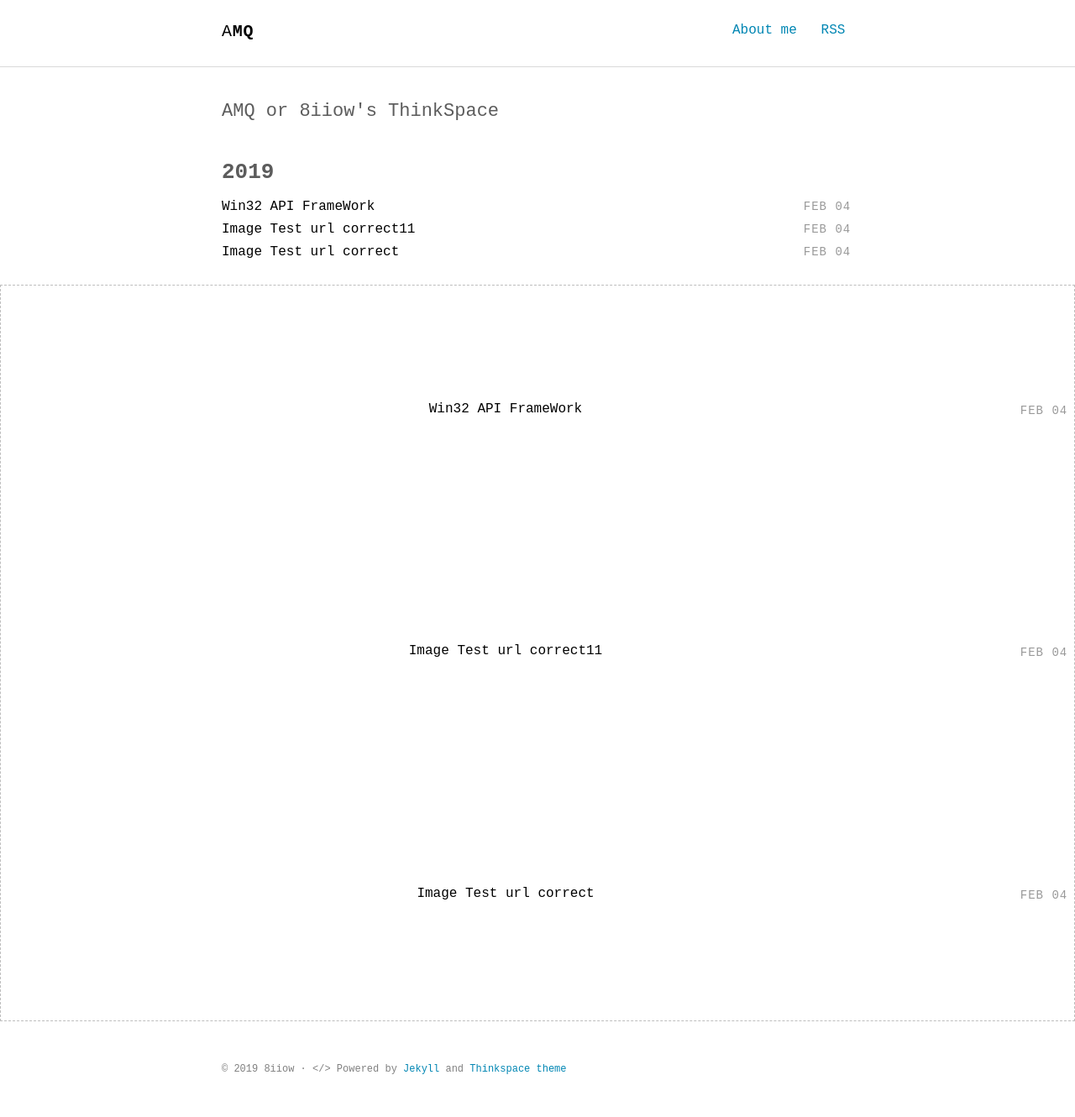
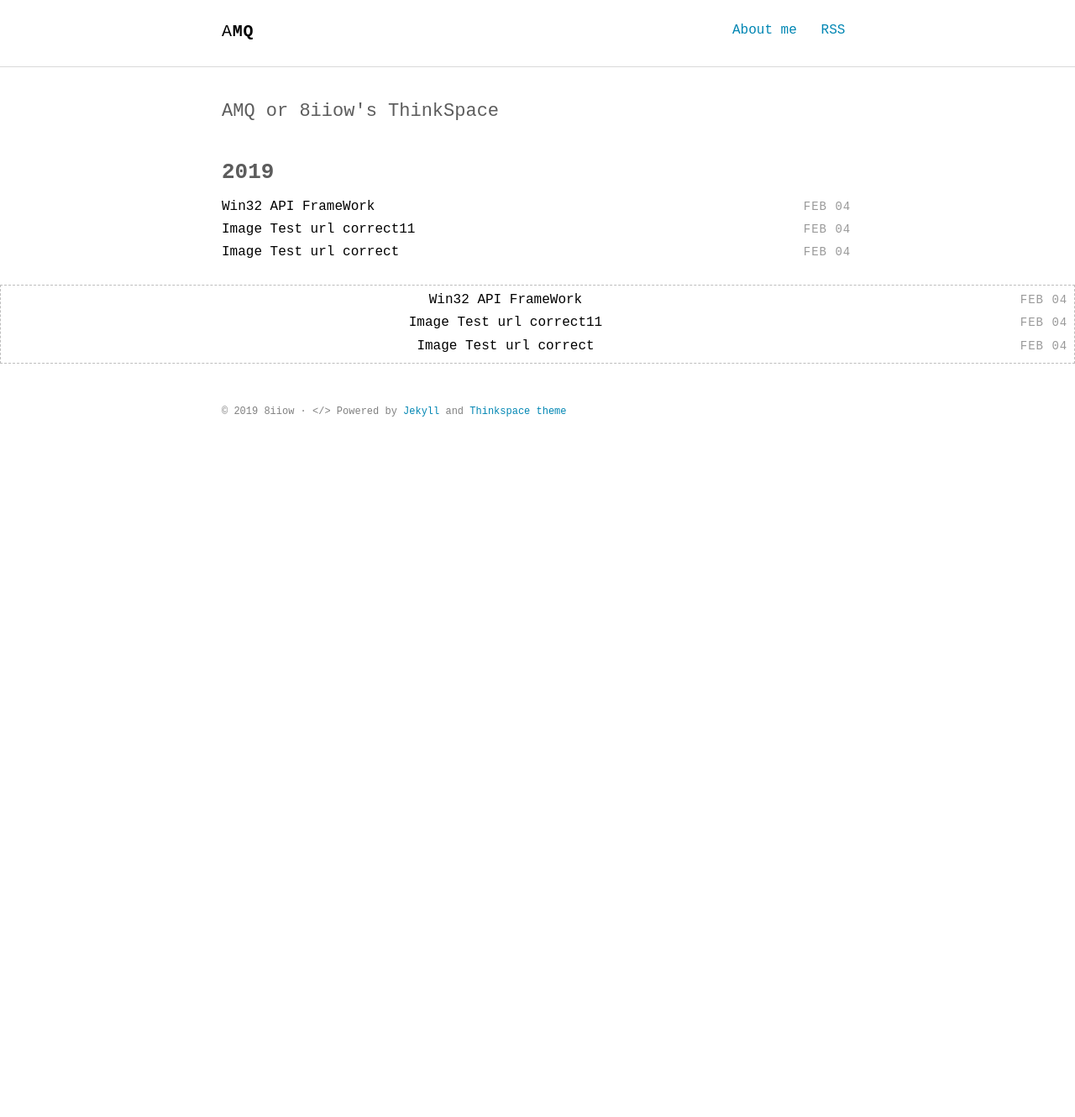
Before and after one commit to kossw123/8iiow, a Jekyll site: the page built from index.html, in a window 1280 px wide. Shown: the whole page at 84% size. Built offline with Jekyll 4.4.1, drawn with Linux system fonts in a browser that asks for light colours; some web fonts are replaced; after the commit the page ends 900 px from its top, so only the background shows below that.

Commit message:
Update index.html

```diff
--- a/index.html
+++ b/index.html
@@ -25,7 +25,7 @@ title: Home
   </div>
 
 	<div style="border: 1px dashed #BDBDBD; width 340px; height 285px; margin-left: auto; margin-right: auto;
-		padding: 5px; text-align: center; line-height: 285px; vertical-align:middle;">
+		padding: 5px; text-align: center; vertical-align:middle;">
    	    {% for post in site.posts %}
 		<article class="post-item">
         <span class="post-meta date-label">{{ post.date | date: "%b %d" }}</span>
```
